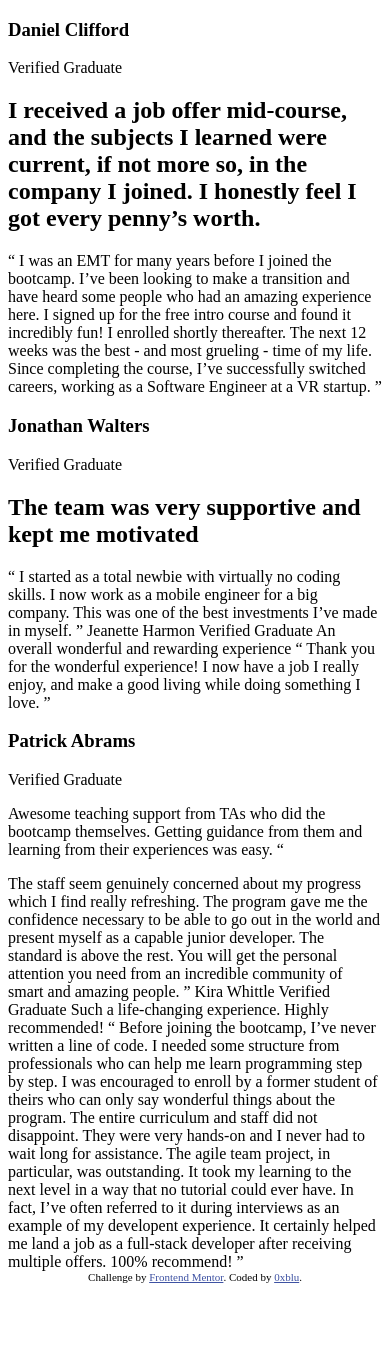
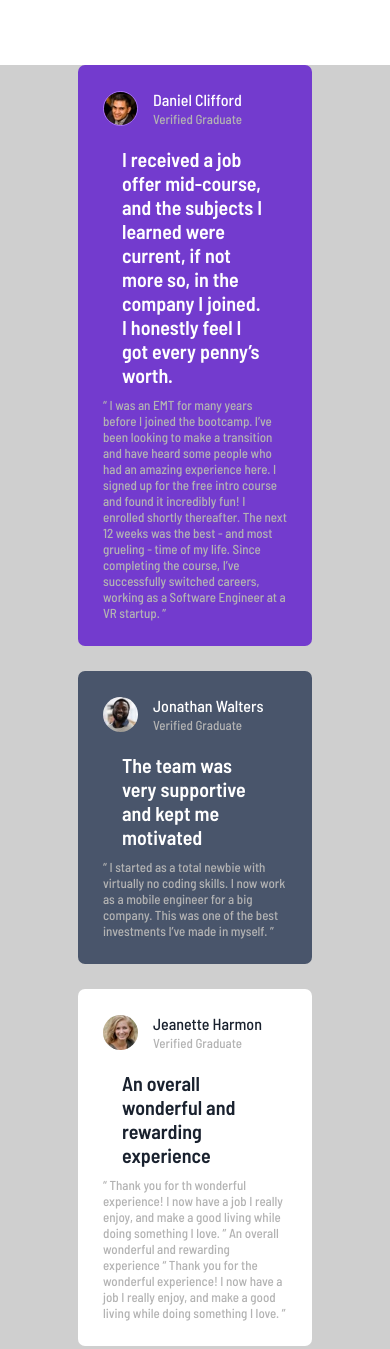
Before and after one commit to 0xblu/testimonials-grid-section, a plain HTML site: page index.html in a window 390 px wide. Shown: the top 1349 px of the page. Before the commit the page ends 1291 px from the top, so only its background shows below. Drawn offline with Linux system fonts and the light colour scheme.

Commit message:
mobile UI completed

```diff
--- a/index.html
+++ b/index.html
@@ -1,42 +1,43 @@
 <!DOCTYPE html>
 <html lang="en">
+
 <head>
   <meta charset="UTF-8" />
   <meta name="viewport" content="width=device-width, initial-scale=1.0" />
   <!-- displays site properly based on user's device -->
 
-    <link
-      rel="icon"
-      type="image/png"
-      sizes="32x32"
-      href="./images/favicon-32x32.png"
-    />
+  <link rel="icon" type="image/png" sizes="32x32" href="./images/favicon-32x32.png" />
 
   <title>Frontend Mentor | [Challenge Name Here]</title>
 
   <!-- Feel free to remove these styles or customise in your own stylesheet 👍 -->
-    <style>
-      .attribution {
-        font-size: 11px;
-        text-align: center;
-      }
-      .attribution a {
-        color: hsl(228, 45%, 44%);
-      }
-    </style>
+
+  <link rel="stylesheet" href="style.css" />
+  <link rel="preconnect" href="https://fonts.googleapis.com">
+  <link rel="preconnect" href="https://fonts.gstatic.com" crossorigin>
+  <link
+    href="https://fonts.googleapis.com/css2?family=Barlow+Semi+Condensed:ital,wght@0,100;0,200;0,300;0,400;0,500;0,600;0,700;0,800;0,900;1,100;1,200;1,300;1,400;1,500;1,600;1,700;1,800;1,900&display=swap"
+    rel="stylesheet">
 </head>
+
 <body>
   <div class="main">
-      <div class="container-testimonials">
+    <div class="grid">
+      <div class="card bg-violet">
+        <div class="graduate">
+          <img class="graduate-image border-violet" src="images/image-daniel.jpg" alt="Daniel Clifford" />
+          <div>
             <h3 class="name">Daniel Clifford</h3>
-        Verified Graduate
+            <p class="opacity">Verified Graduate</p>
+          </div>
+        </div>
 
-        <h2>
+        <p class="title">
           I received a job offer mid-course, and the subjects I learned were
           current, if not more so, in the company I joined. I honestly feel I
           got every penny’s worth.
-        </h2>
-        <p>
+        </p>
+        <p class=" opacity">
           “ I was an EMT for many years before I joined the bootcamp. I’ve been
           looking to make a transition and have heard some people who had an
           amazing experience here. I signed up for the free intro course and
@@ -45,33 +46,81 @@
           completing the course, I’ve successfully switched careers, working as
           a Software Engineer at a VR startup. ”
         </p>
+      </div>
+      <div class=" card bg-gray">
+        <div class="graduate">
+          <img class="graduate-image" src="images/image-jonathan.jpg" alt="Jonathan Walters" />
+          <div>
             <h3 class="name">Jonathan Walters</h3>
-        <p>Verified Graduate</p>
-        <h2>The team was very supportive and kept me motivated</h2>
-        <p>
+            <p class="opacity">Verified Graduate</p>
+          </div>
+        </div>
+
+        <p class="title">
+          The team was very supportive and kept me motivated
+        </p>
+        <p class=" opacity">
           “ I started as a total newbie with virtually no coding skills. I now
           work as a mobile engineer for a big company. This was one of the best
-          investments I’ve made in myself. ” Jeanette Harmon Verified Graduate
-          An overall wonderful and rewarding experience “ Thank you for the
-          wonderful experience! I now have a job I really enjoy, and make a good
-          living while doing something I love. ”
+          investments I’ve made in myself. ”
         </p>
+      </div>
 
+      <div class="card jeanette-harmon bg-white">
+        <div class="graduate">
+          <img class="graduate-image" src="images/image-jeanette.jpg" alt="Jeanette Harmon" />
+          <div>
+            <h3 class="name text-dark-gray">Jeanette Harmon</h3>
+            <p class="opacity">Verified Graduate</p>
+          </div>
+        </div>
+
+        <p class="title text-dark-gray">
+          An overall wonderful and rewarding experience
+        </p>
+        <p class=" opacity">
+          “ Thank you for th wonderful experience! I now have a job I really enjoy, and make a
+          good
+          living while doing something I love. ” An overall wonderful and rewarding experience “ Thank you for the
+          wonderful experience! I now have a job I really enjoy, and make a good living while doing something I
+          love. ”
+        </p>
+      </div>
+      <div class="card bg-text-dark-gray">
+        <div class="graduate">
+          <img class="graduate-image border-violet" src="images/image-patrick.jpg" alt="Patrick Abrams" />
+          <div>
             <h3 class="name">Patrick Abrams</h3>
-        <p>Verified Graduate</p>
+            <p class="opacity">Verified Graduate</p>
+          </div>
+        </div>
 
-        <p>
+        <p class="title">
           Awesome teaching support from TAs who did the bootcamp themselves.
           Getting guidance from them and learning from their experiences was
           easy. “
         </p>
+        <p class=" opacity">
           The staff seem genuinely concerned about my progress which I find really
           refreshing. The program gave me the confidence necessary to be able to
           go out in the world and present myself as a capable junior developer.
           The standard is above the rest. You will get the personal attention you
-        need from an incredible community of smart and amazing people. ” Kira
-        Whittle Verified Graduate Such a life-changing experience. Highly
-        recommended! “ Before joining the bootcamp, I’ve never written a line of
+          need from an incredible community of smart and amazing people. ”
+        </p>
+      </div>
+      <div class="card kiara-whittle bg-white">
+        <div class="graduate">
+          <img class="graduate-image" src=" images/image-kira.jpg" alt="Kira Whittle" />
+          <div>
+            <h3 class="name text-dark-gray">Kira Whittle</h3>
+            <p class="opacity">Verified Graduate</p>
+          </div>
+        </div>
+        <p class="title text-dark-gray">
+          Such a life-changing experience. Highly
+          recommended!
+        </p>
+        <p class=" opacity ">
           code. I needed some structure from professionals who can help me learn
           programming step by step. I was encouraged to enroll by a former student
           of theirs who can only say wonderful things about the program. The
@@ -82,13 +131,16 @@
           during interviews as an example of my developent experience. It
           certainly helped me land a job as a full-stack developer after receiving
           multiple offers. 100% recommend! ”
+        </p>
+      </div>
+    </div>
   </div>
   <div class="attribution">
     Challenge by
-        <a href="https://www.frontendmentor.io?ref=challenge" target="_blank"
-          >Frontend Mentor</a
-        >. Coded by <a href="https://github.com/0xblu">0xblu</a>.
+    <a href="https://www.frontendmentor.io?ref=challenge" target="_blank">Frontend Mentor</a>. Coded by <a
+      href="https://github.com/0xblu">0xblu</a>.
   </div>
   </div>
 </body>
+
 </html>
--- /dev/null
+++ b/style.css
@@ -0,0 +1,92 @@
+* {
+  margin: 0;
+  padding: 0;
+  box-sizing: border-box;
+  font-family: "Barlow Semi Condensed";
+  font-size: 13px;
+  font-weight: 500;
+  color: hsl(0, 0%, 100%);
+}
+
+.attribution {
+  font-size: 11px;
+  text-align: center;
+}
+
+.attribution a {
+  color: hsl(228, 45%, 44%);
+}
+
+.grid {
+  margin: 5rem;
+}
+.main {
+  background-color: hsl(0, 0%, 81%);
+  height: 1000vh;
+}
+.card {
+  margin: auto;
+  width: 90%;
+  max-width: 350px;
+  padding: 25px;
+  border-radius: 7px;
+  margin-bottom: 25px;
+}
+
+.graduate {
+  display: flex;
+  align-items: center;
+  gap: 15px;
+  margin-bottom: 10px;
+}
+
+.graduate-image {
+  border-radius: 50%;
+  width: 35px;
+}
+
+.border-violet {
+  border: 1.5px solid #a875f1;
+}
+
+.title {
+  font-size: 20px;
+  font-weight: 600;
+  padding-bottom: 15px;
+  padding: 10px 19px;
+}
+
+.opacity {
+  color: hsl(0, 0%, 70%);
+}
+
+.name {
+  padding-bottom: 2px;
+  font-size: 16px;
+}
+
+.bg-gray {
+  background-color: #49556b;
+}
+
+.bg-white {
+  background-color: hsl(0, 0%, 100%);
+}
+
+.bg-text-dark-gray {
+  background-color: hsl(219, 29%, 14%);
+}
+
+.bg-violet {
+  background-color: hsl(263, 60%, 52%);
+}
+.text-dark-gray {
+  color: hsl(219, 29%, 14%);
+}
+
+@media screen and (min-width: 767px) {
+  .grid {
+    display: grid;
+    grid-template-columns: ;
+  }
+}
```
Lines whose indentation alone changed are shown as unchanged.
